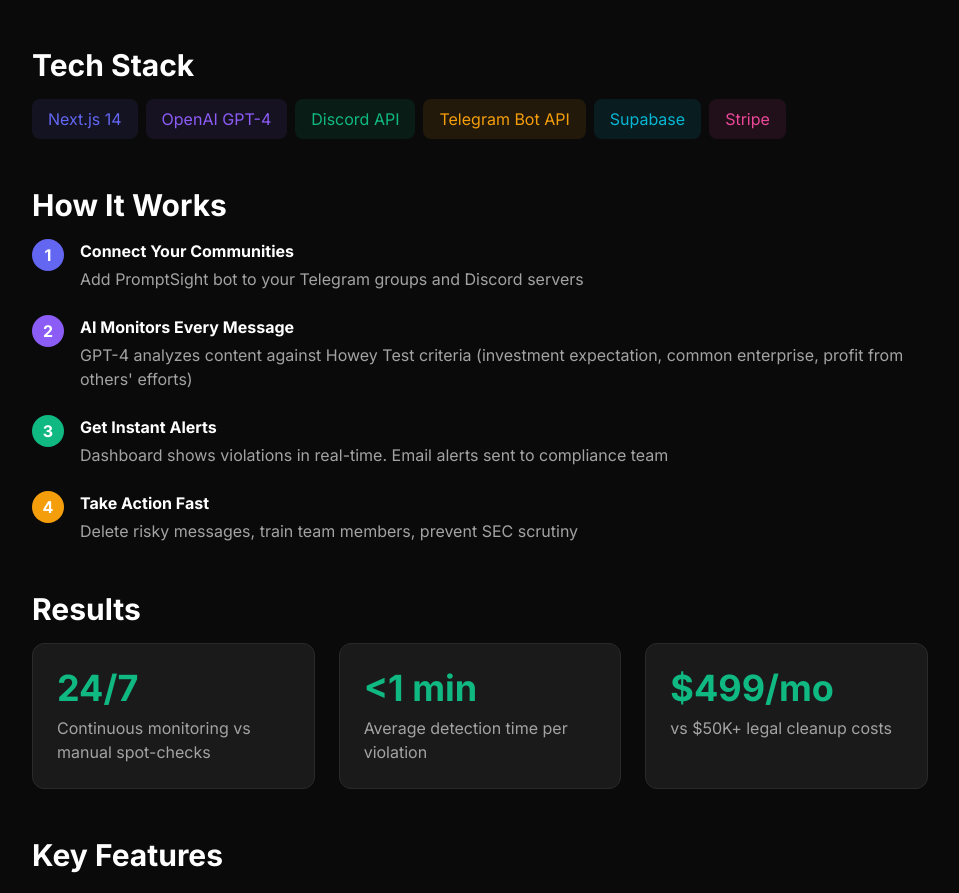
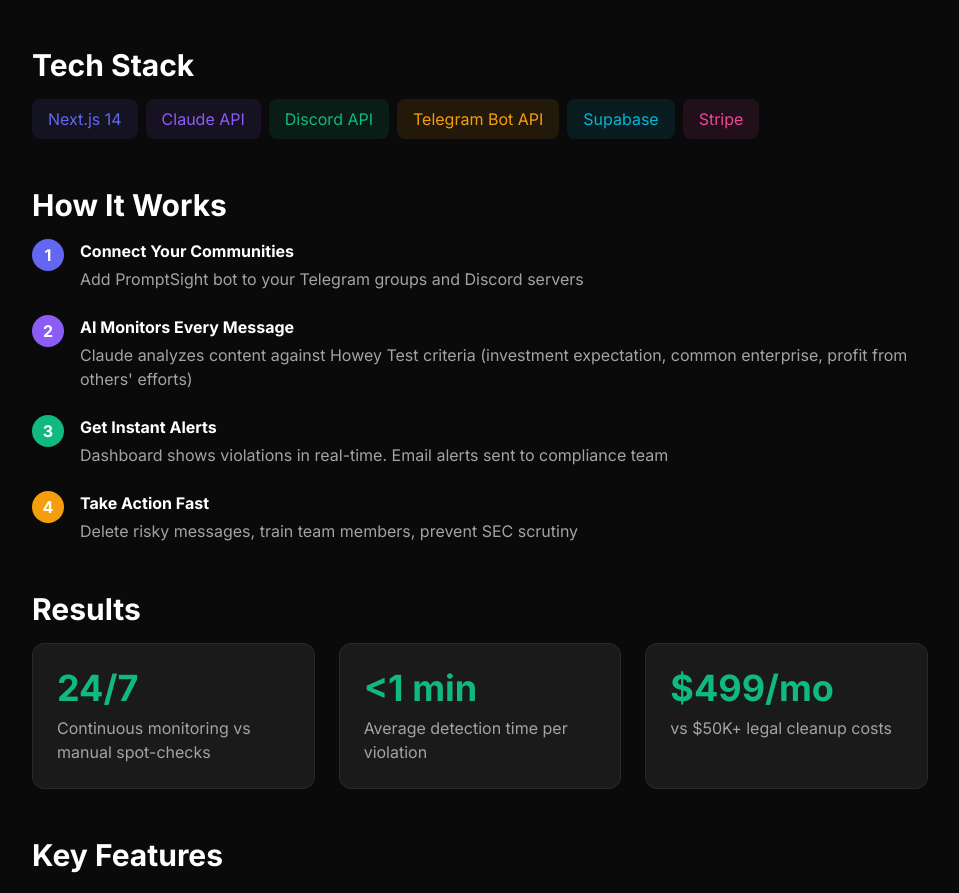
Before and after one commit to Lekan1111/portfolio, a Next.js app: page /projects/promptsight in a window 1280 px wide. Shown: the part 2402-3295 px from the top of the page, without its empty margins (160-1119 px from the left). Built offline with nearby package versions, Linux system fonts and the light colour scheme.

Commit message:
update public text references from Gpt-4 to Claude

```diff
--- a/app/projects/promptsight/page.tsx
+++ b/app/projects/promptsight/page.tsx
@@ -116,7 +116,7 @@
           <h2 className="text-3xl font-bold mb-4">Tech Stack</h2>
           <div className="flex flex-wrap gap-2">
             <span className="px-4 py-2 bg-[#6366f1]/10 text-[#6366f1] rounded-lg">Next.js 14</span>
-            <span className="px-4 py-2 bg-[#8b5cf6]/10 text-[#8b5cf6] rounded-lg">OpenAI GPT-4</span>
+            <span className="px-4 py-2 bg-[#8b5cf6]/10 text-[#8b5cf6] rounded-lg">Claude API</span>
             <span className="px-4 py-2 bg-[#10b981]/10 text-[#10b981] rounded-lg">Discord API</span>
             <span className="px-4 py-2 bg-[#f59e0b]/10 text-[#f59e0b] rounded-lg">Telegram Bot API</span>
             <span className="px-4 py-2 bg-[#06b6d4]/10 text-[#06b6d4] rounded-lg">Supabase</span>
@@ -139,7 +139,7 @@
               <div className="shrink-0 w-8 h-8 bg-[#8b5cf6] rounded-full flex items-center justify-center font-bold">2</div>
               <div>
                 <h3 className="font-bold mb-1">AI Monitors Every Message</h3>
-                <p className="text-[#a3a3a3]">GPT-4 analyzes content against Howey Test criteria (investment expectation, common enterprise, profit from others' efforts)</p>
+                <p className="text-[#a3a3a3]">Claude analyzes content against Howey Test criteria (investment expectation, common enterprise, profit from others' efforts)</p>
               </div>
             </div>
             <div className="flex gap-4">
```
